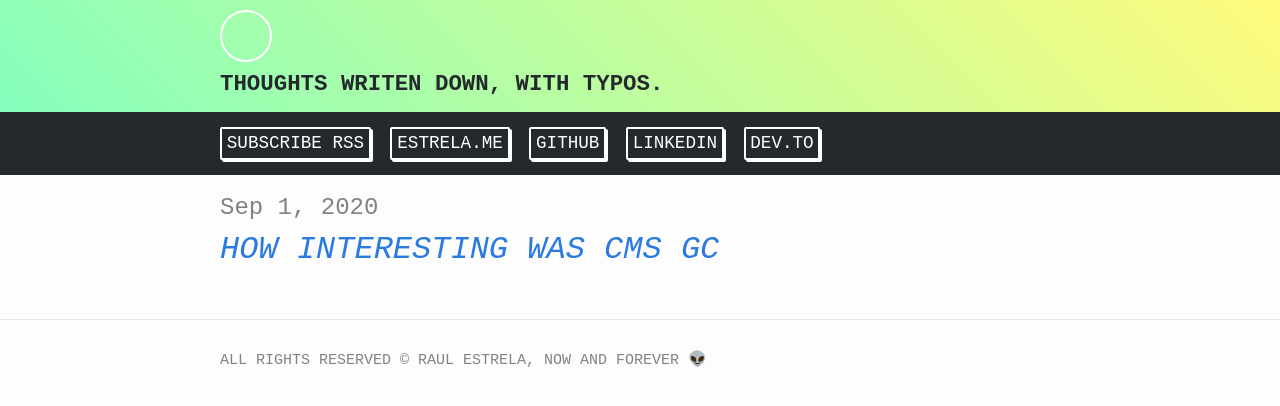
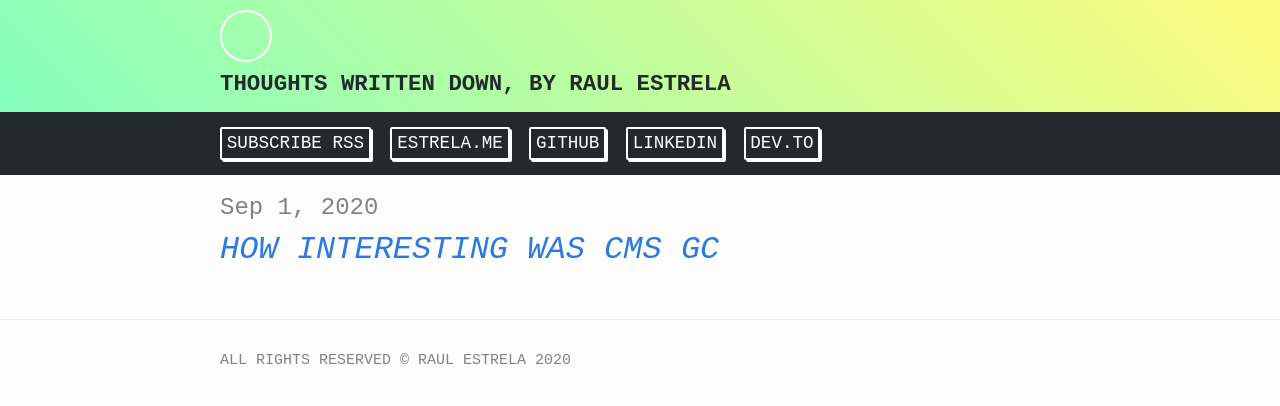
Before and after one commit to rsaestrela/blog, a Jekyll site: the page built from index.html, in a window 1280 px wide. Shown: the top 406 px of the page. Built offline with Jekyll 4.4.1, drawn with Linux system fonts in a browser that asks for light colours.

Commit message:
changing header title and footer copyright

```diff
--- a/_includes/footer.html
+++ b/_includes/footer.html
@@ -2,7 +2,7 @@
   <div class="wrapper">
     <div class="footer-col-wrapper">
       <div class="footer-col footer-col">
-        <p class="copyright">All rights reserved © Raul Estrela, now and forever 👽</p>
+        <p class="copyright">All rights reserved © Raul Estrela 2020</p>
       </div>
     </div>
   </div>
--- a/_includes/header.html
+++ b/_includes/header.html
@@ -3,6 +3,6 @@
     <a href="/blog/">
       <div class="profile-image"></div>
     </a>
-    <div class="title">Thoughts writen down, with typos.</div>
+    <div class="title">Thoughts written down, by Raul Estrela</div>
   </div>
 </header>
```
